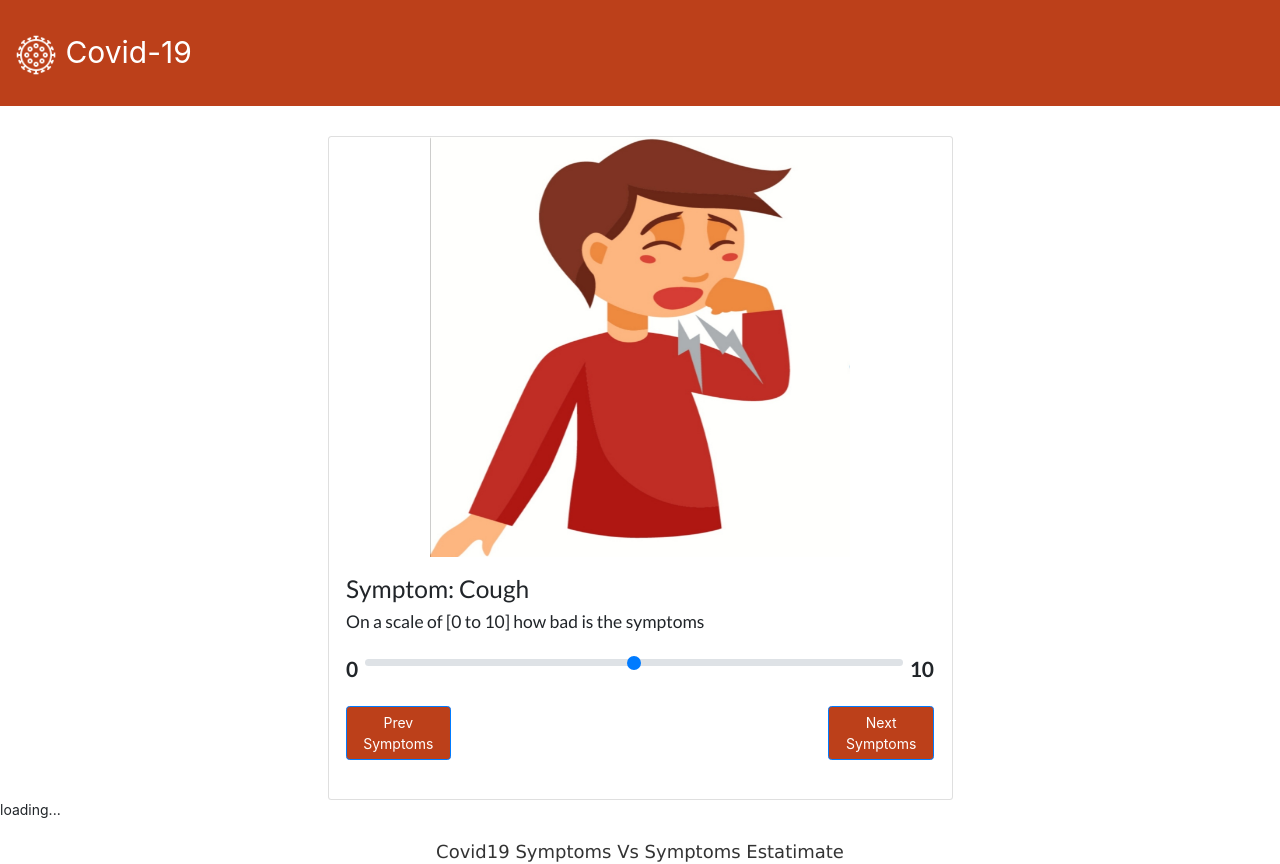
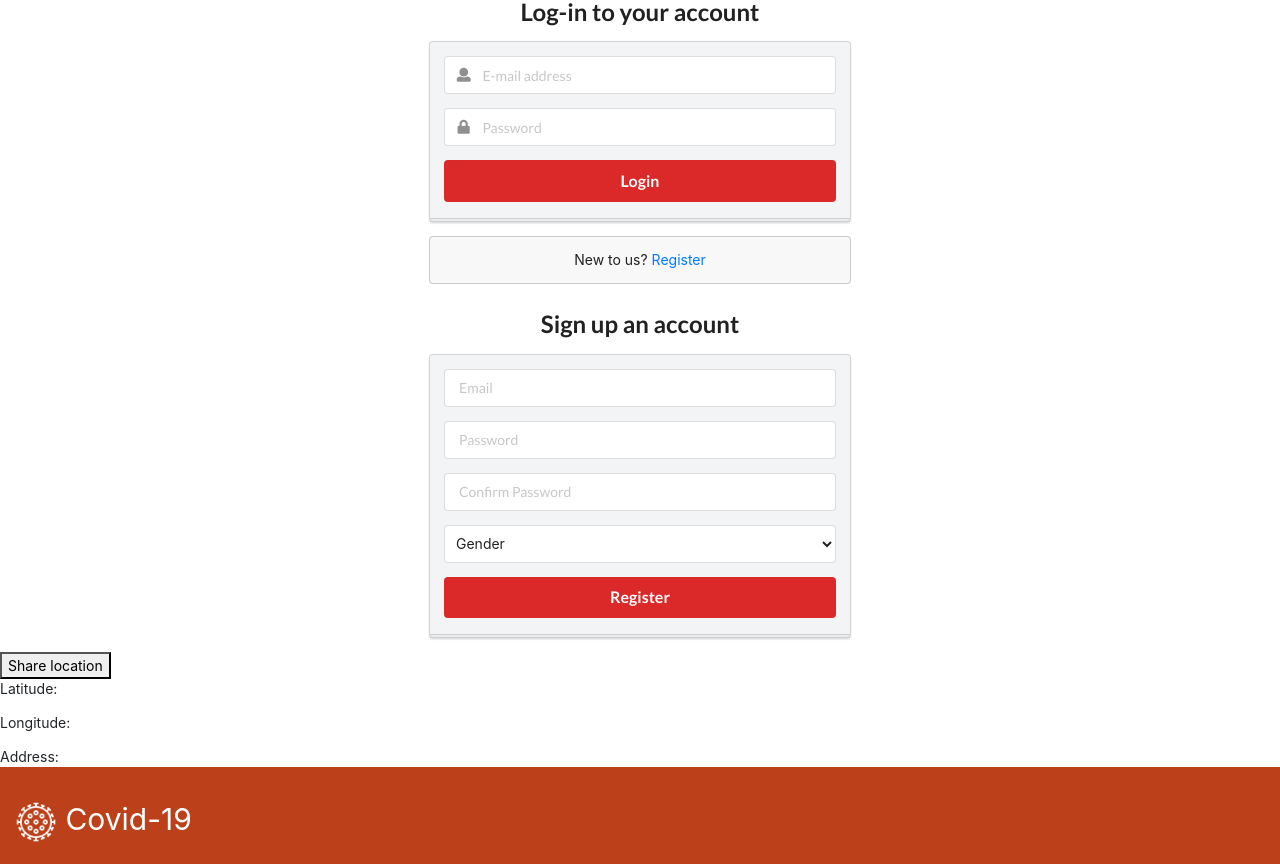
Before and after one commit to nmamali/frontEndKb, a React (Create React App) app: page / in a window 1280 px wide. Shown: the top 864 px of the page. Built offline with nearby package versions, Linux system fonts and the light colour scheme; no server answers.

Commit message:
login, signup and location done (#2)

```diff
--- a/src/components/App.js
+++ b/src/components/App.js
@@ -3,8 +3,10 @@ import TestCard from './TestCard/index';
 import Header from './Header';
 import Footer from './Footer';
 import Graphs from './Graphs';
-import Symptoms from './Symptops';
-import './gloabal.css';
+import Login from './Login';
+import Location from './Location/location'
+import Signup from './Signup'
+
 
 
 
@@ -12,9 +14,11 @@ class App extends React.Component {
     render(){
         return (
             <div>
+                <Login/>
+                <Signup />
+                <Location />
                 <Header/>
                 <TestCard />
-                {/*<TestCard/>*/}
                 <Graphs/>
                 <Footer/>
             </div>
--- /dev/null
+++ b/src/components/Location/location.css
@@ -0,0 +1,4 @@
+#location{
+    width:400px;
+    height:400px;
+}
--- /dev/null
+++ b/src/components/Location/location.js
@@ -0,0 +1,88 @@
+import React from 'react';
+import './location.css'
+
+class Location extends React.Component{
+    constructor(props)
+    {
+        super(props);
+        this.state = {
+        latitude:null,
+        longitude:null,
+        userAddress:null
+
+    };
+    this.getLocation = this.getLocation.bind(this);
+    this.getCoordinates = this.getCoordinates.bind(this);
+    this.reverseGeocodeCoordinates  = this.reverseGeocodeCoordinates.bind(this);
+
+    }
+
+    getLocation(){
+        if(navigator.geolocation){
+            navigator.geolocation.getCurrentPosition(this.getCoordinates,this.handleLocationError);
+        }
+        else{
+            alert("Geolocation is not supported by this browser.");
+        }
+    }
+
+    getCoordinates(position)
+    {
+        this.setState({
+            latitude:position.coords.latitude,
+            longitude:position.coords.longitude
+        })
+        this.reverseGeocodeCoordinates();
+    }
+    // AIzaSyCFft5ZoYeNJj3M_7nVn_YX4-3NQe_2bnU
+    reverseGeocodeCoordinates(){
+        fetch(
+          `https://maps.googleapis.com/maps/api/geocode/json?latlng=${this.state.latitude},${this.state.longitude}&sensor=false&key=AIzaSyCFft5ZoYeNJj3M_7nVn_YX4-3NQe_2bnU`
+        )
+          .then(response => response.json())
+          .then(data => this.setState({
+            userAddress: data.results[0].formatted_address
+          }))
+          .catch(error => alert(error));
+
+    }
+    handleLocationError(error)
+    {
+        switch(error.code){
+            case error.PERMISSION_DENIED:
+                alert("user denied the request for Geolocation.")
+                break;
+            case error.POSITION_UNAVAILABLE:
+                alert("location information is unavailable.")
+                break;
+            case error.TIMEOUT:
+                alert("The request to get user location timed out.")
+                break;
+            case error.UNKNOWN_ERROR:
+                alert("An unknown error occured.")
+                break;
+            default:
+                alert("An unknown error occured.")
+        }
+    }
+
+    render(){
+        return (
+          <div className="Location">
+
+            <button onClick={this.getLocation}>Share location</button>
+            <p>Latitude:{this.state.latitude}</p>
+            <p>Longitude:{this.state.longitude}</p>
+            <p>Address: {this.state.userAddress}</p>
+            {this.state.latitude && this.state.longitude ? (
+              <img
+                src={`https://maps.googleapis.com/maps/api/staticmap?center=${this.state.latitude},${this.state.longitude}&zoom=14&size=400x300&sensor=false&markers=color:red%7C${this.state.latitude},${this.state.longitude}&key=AIzaSyCFft5ZoYeNJj3M_7nVn_YX4-3NQe_2bnU}`}
+                alt=""
+              />
+            ) : null}
+          </div>
+        );
+    }
+}
+
+export default Location;
--- /dev/null
+++ b/src/components/Login/index.css
@@ -0,0 +1,11 @@
+  body>.grid {
+      height: 100%;
+  }
+
+  .image {
+      margin-top: -100px;
+  }
+
+  .column {
+      max-width: 450px;
+  }
--- /dev/null
+++ b/src/components/Login/index.js
@@ -0,0 +1,45 @@
+import React, { useState } from 'react';
+import './index.css'
+function Login(props) {
+    return (
+
+
+     <div class="ui middle aligned center aligned grid">
+  <div class="column">
+    <h2 class="ui image header">
+      <div class="content">
+        Log-in to your account
+      </div>
+    </h2>
+    <form action="https://s.codepen.io/voltron2112/debug/PqrEPM?" method="get" class="ui large form">
+      <div class="ui stacked secondary  segment">
+        <div class="field">
+          <div class="ui left icon input">
+            <i class="user icon"></i>
+            <input type="text" name="email" placeholder="E-mail address"></input>
+          </div>
+        </div>
+        <div class="field">
+          <div class="ui left icon input">
+            <i class="lock icon"></i>
+            <input type="password" name="password" placeholder="Password"></input>
+          </div>
+        </div>
+        <div class="ui fluid large submit red button">Login</div>
+      </div>
+
+      <div class="ui error message"></div>
+
+    </form>
+
+    <div class="ui message">
+      New to us? <a href="./Signup">Register</a>
+    </div>
+  </div>
+</div>
+
+    );
+}
+
+
+export default Login;
--- /dev/null
+++ b/src/components/Signup/index.css
@@ -0,0 +1,11 @@
+  body>.grid {
+      height: 100%;
+  }
+
+  .image {
+      margin-top: -100px;
+  }
+
+  .column {
+      max-width: 450px;
+  }
--- /dev/null
+++ b/src/components/Signup/index.js
@@ -0,0 +1,56 @@
+import React, { useState } from "react";
+import "./index.css";
+import Map from '../Location/location'
+function Signup(props) {
+
+
+  return (
+    <div class="ui middle aligned center aligned grid">
+      <div class="column">
+        <h2 class="ui image header">
+          <div class="content">Sign up an account</div>
+        </h2>
+        <form
+          action="https://s.codepen.io/voltron2112/debug/PqrEPM?"
+          method="get"
+          class="ui large form"
+        >
+          <div class="ui stacked secondary  segment">
+            <div class="field">
+              <div class="ui input">
+                <input type="text" placeholder="Email"></input>
+              </div>
+            </div>
+            <div class="field">
+              <div class="ui input">
+                <input type="text" placeholder="Password"></input>
+              </div>
+            </div>
+            <div class="field">
+              <div class="ui input">
+                <input type="text" placeholder="Confirm Password"></input>
+              </div>
+            </div>
+            <div class="field">
+              <select class="ui dropdown">
+                <option value="">Gender</option>
+                <option value="0">Male</option>
+                <option value="1">Female</option>
+                <option value="2">Rather not specify</option>
+              </select>
+            </div>
+
+            <div class="ui fluid large submit red button">Register</div>
+
+          </div>
+
+          <div class="ui error message"></div>
+        </form>
+      </div>
+    </div>
+  );
+}
+
+
+
+export default Signup;
```
Also changed, not shown: 1 other file (tests, documents, lock files or other folders).
